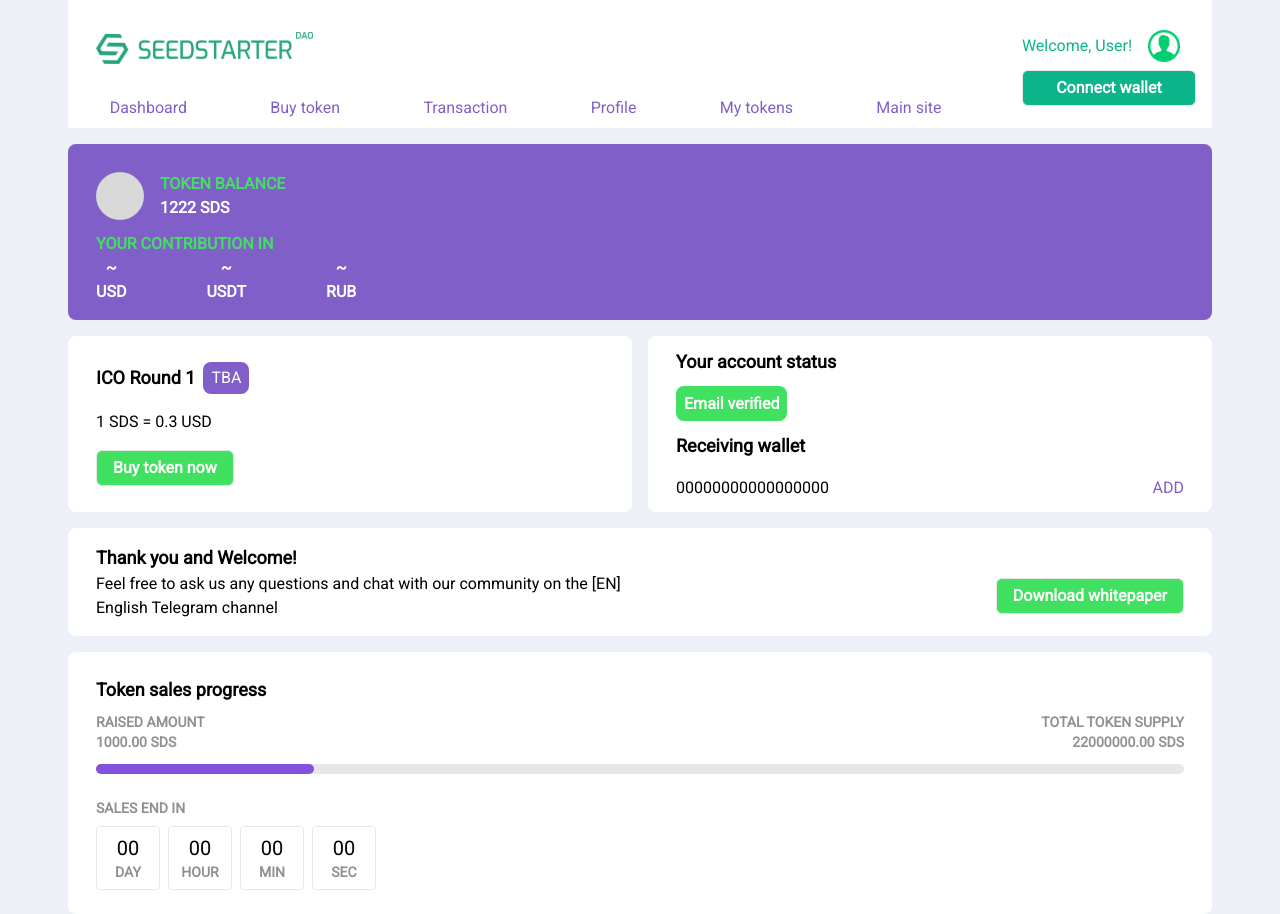
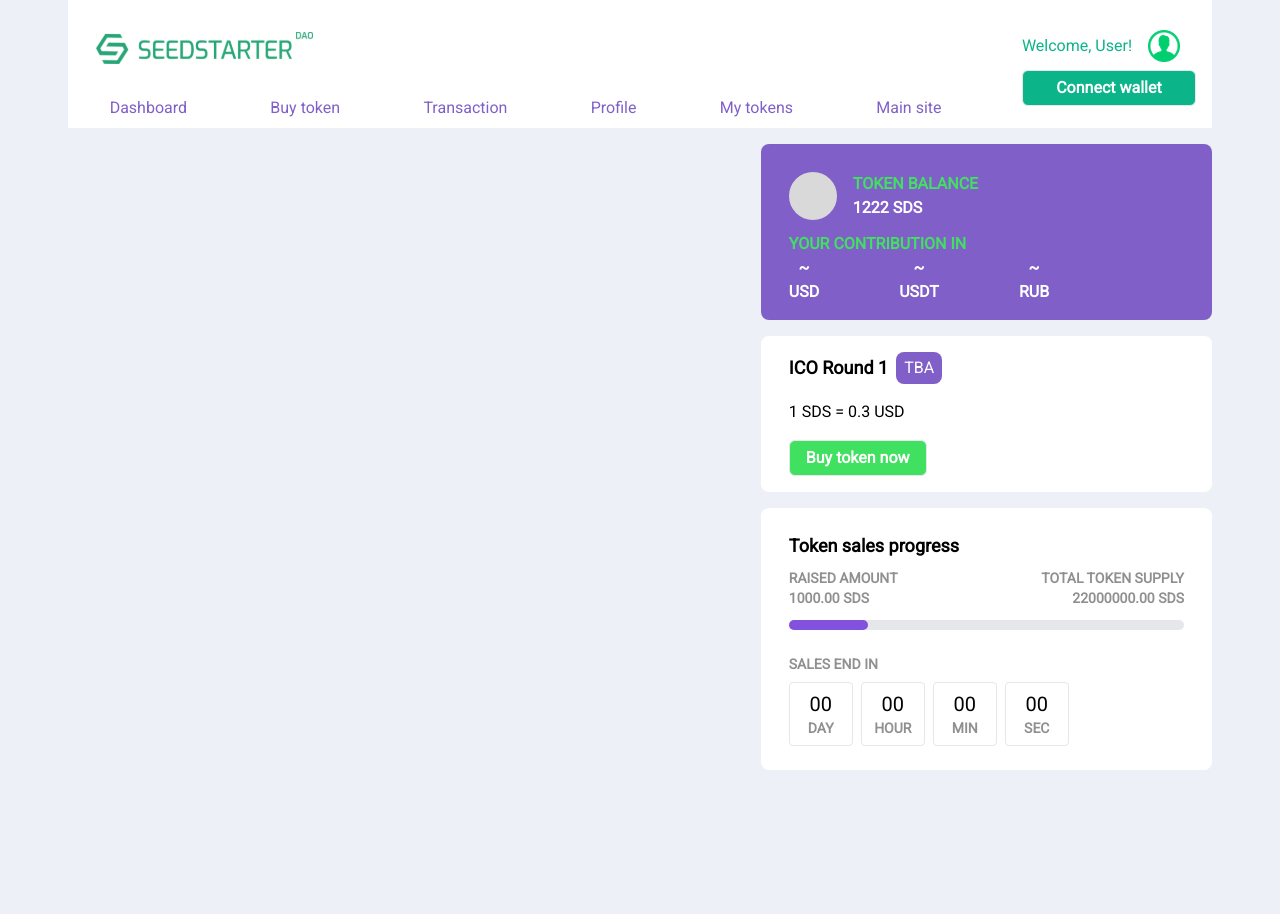
Before and after one commit to rollandor/seedstarter, a React (Vite) app in the folder front/: page / in a window 1280 px wide. After the commit the page ends 800 px from the top, so only its background shows below. Built offline with nearby package versions, Linux system fonts and the light colour scheme.

Commit message:
[front] added new page - fixed ico round board display

```diff
--- a/front/src/App.jsx
+++ b/front/src/App.jsx
@@ -1,11 +1,13 @@
 import Navbar from "./components/Navbar";
 import Dashboard from "./pages/Dashboard";
+import BuyToken from "./pages/BuyToken";
 
 function App() {
   return (
     <div class='min-h-screen w-[1144px] mx-auto'>
       <Navbar />
-      <Dashboard />
+      <BuyToken />
+      {/* <Dashboard /> */}
     </div>
   )
 }
--- a/front/src/components/Boards.jsx
+++ b/front/src/components/Boards.jsx
@@ -8,7 +8,7 @@
   )
 }
 
-export function TokenBalancePanel() {
+export function TokenBalanceBoard() {
   return (
     <div class='h-44 py-4 bg-[#8060C8] rounded-lg font-bold'>
 
@@ -47,7 +47,7 @@
 
 export function ICOStatusBoard() {
   return (
-    <div class='px-7 w-1/2 gap-4 rounded-lg bg-white flex flex-col justify-center'>
+    <div class='px-7 py-4 w-full rounded-lg bg-white flex flex-col justify-center gap-4'>
       <div class='flex items-center'>
         <h1 class='font-bold text-lg'>ICO Round 1</h1>
         <span class='bg-[#8060C8] py-1 px-2 ml-2 text-white rounded-lg'>TBA</span>
@@ -66,7 +66,7 @@
 
 export function AccountStatusBoard() {
   return (
-    <div class='w-1/2 px-7 rounded-lg bg-white flex flex-col justify-center gap-4'>
+    <div class='px-7 py-4 w-full rounded-lg bg-white flex flex-col justify-center gap-4'>
       <h1 class='font-bold text-lg'>Your account status</h1>
       <div>
         <span class='bg-[#40E060] text-white rounded-lg px-2 py-2 font-bold'>Email verified</span>
--- a/front/src/components/Navbar.jsx
+++ b/front/src/components/Navbar.jsx
@@ -16,7 +16,7 @@
   }
 
   return (
-    <nav class='w-full h-32 bg-white flex justify-between'>
+    <nav class='w-full h-32 bg-white flex justify-between mb-4'>
       <div class='w-4/5 flex flex-col justify-between'>
         <img class='w-[245px] pt-8 pl-7' src='src/assets/menu_logo_green.svg'/>
         <ul class='h-10 text-[#8060C8] flex justify-around items-center'>
--- a/front/src/pages/BuyToken.jsx
+++ b/front/src/pages/BuyToken.jsx
@@ -1,9 +1,28 @@
 import React from "react";
+import {
+  TokenBalanceBoard,
+  ICOStatusBoard,
+  ProgressBoard,
+} from "../components/Boards";
+
+function BuyDashboard() {
+  return(
+    <div class='w-3/5 h-60 flex'>
+
+    </div>
+  )
+}
 
 const BuyToken = () => {
   return(
-    <div>
-      Hello
+    <div class='w-[1144px] gap-4 flex justify-between'>
+      <BuyDashboard />
+      <div class='w-2/5 flex flex-col gap-4'>
+        <TokenBalanceBoard />
+        <ICOStatusBoard />
+        <ProgressBoard />
+      </div>
+
     </div>
   )
 }
--- a/front/src/pages/Dashboard.jsx
+++ b/front/src/pages/Dashboard.jsx
@@ -1,6 +1,6 @@
 import React from "react";
 import {
-  TokenBalancePanel,
+  TokenBalanceBoard,
   ICOStatusBoard,
   AccountStatusBoard,
   WelcomeBoard,
@@ -9,9 +9,9 @@
 
 const Dashboard = () => {
   return(
-    <div class='w-[1144px] gap-4 flex flex-col justify-center pt-4'>
-      <TokenBalancePanel />
-      <div class='h-[176px] gap-4 flex flex-row justify-between'>
+    <div class='w-[1144px] gap-4 flex flex-col justify-center'>
+      <TokenBalanceBoard />
+      <div class='h-44 gap-4 flex flex-row justify-between'>
         <ICOStatusBoard />
         <AccountStatusBoard />
       </div>
```
